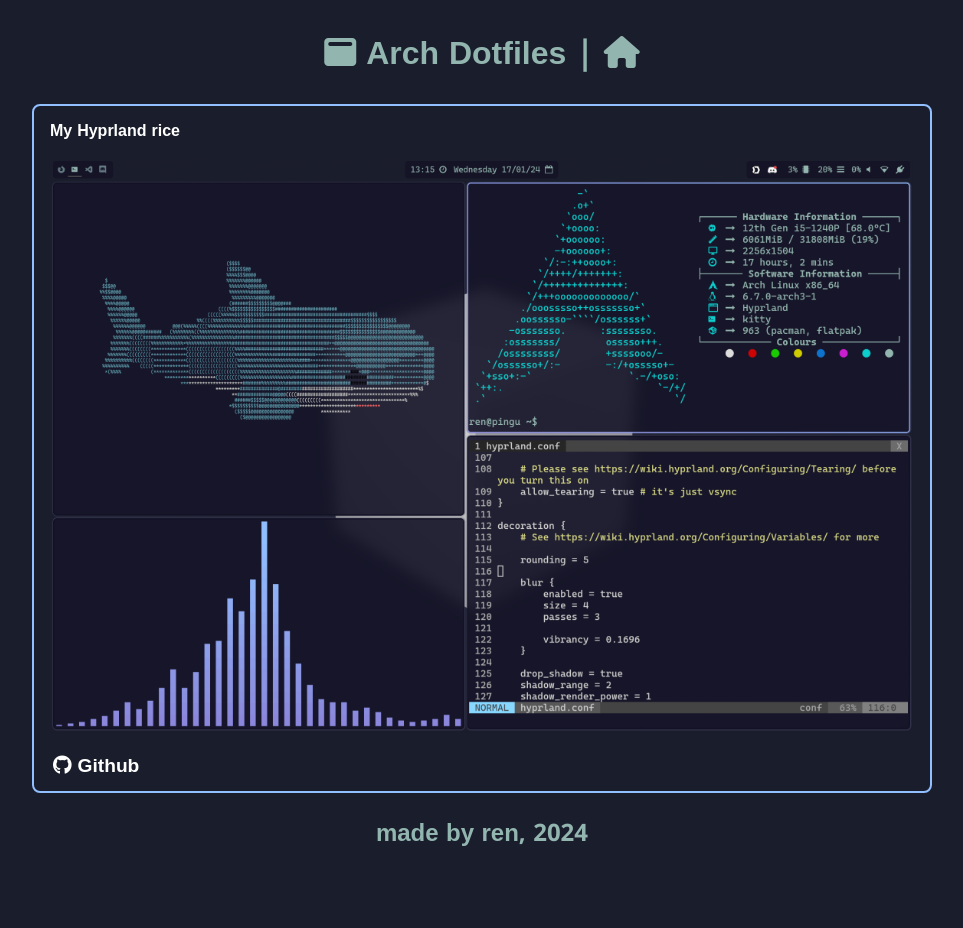
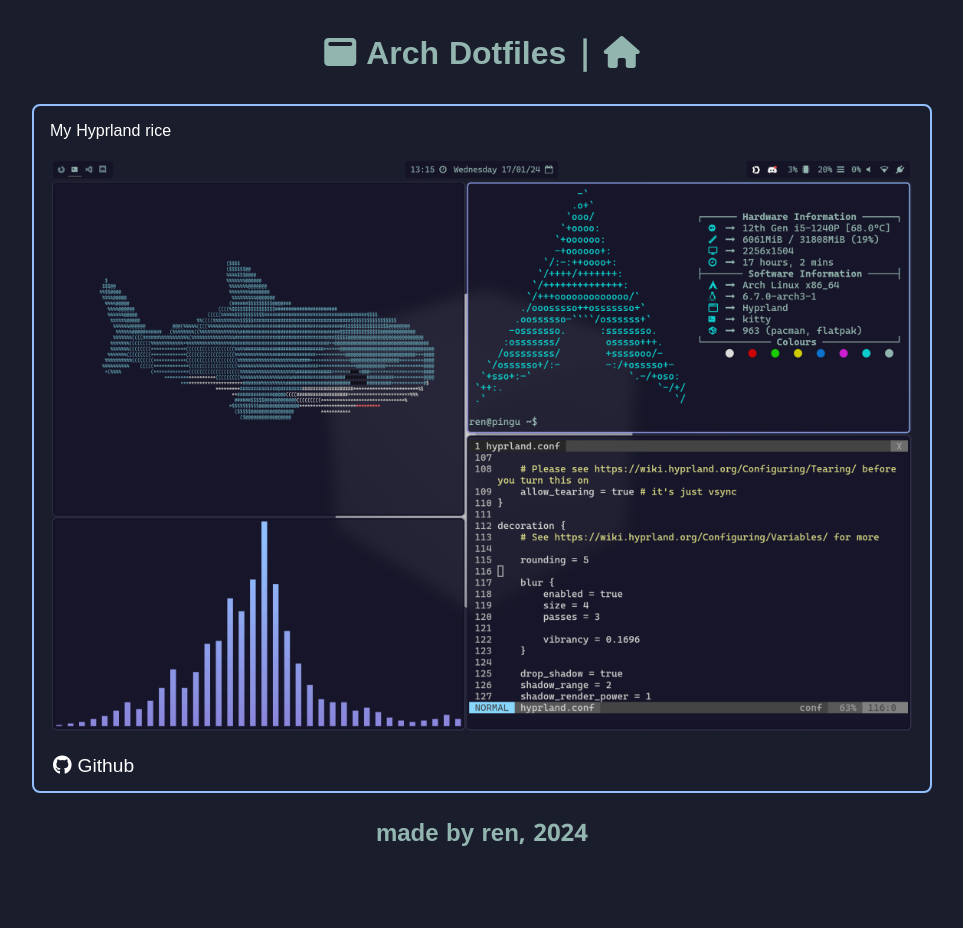
Before and after one commit to renpenguin/renpenguin.github.io, a Jekyll site: the page built from _projects/hyprdots.md, in a window 1280 px wide. Shown: the whole page, without its empty margins (158-1121 px from the left). Built offline with Jekyll 4.4.1, drawn with Linux system fonts in a browser that asks for light colours; nearby versions of some CDN libraries.

Commit message:
dont force font with wildcard

```diff
--- a/_sass/main.scss
+++ b/_sass/main.scss
@@ -1,14 +1,11 @@
 * {
     box-sizing: border-box;
-
-    font-family: "Noto Sans Malayalam", sans-serif;
-    font-optical-sizing: auto;
-    font-weight: 600;
-    font-variation-settings:
-        "wdth" 100;
 }
 
 html {
+    font-family: "Noto Sans Malayalam", sans-serif;
+    font-optical-sizing: auto;
+
     background: #1a1d2c;
     color: white;
     padding: 6px;
```
